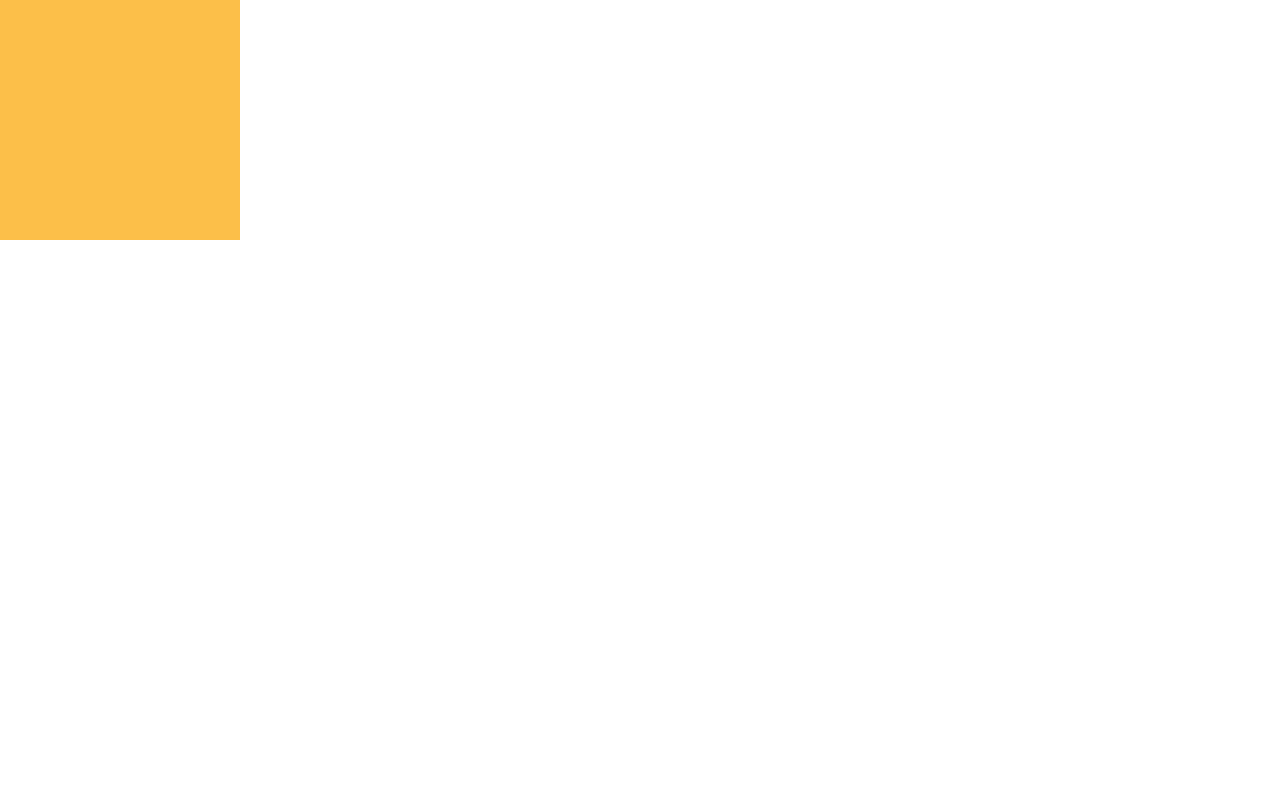
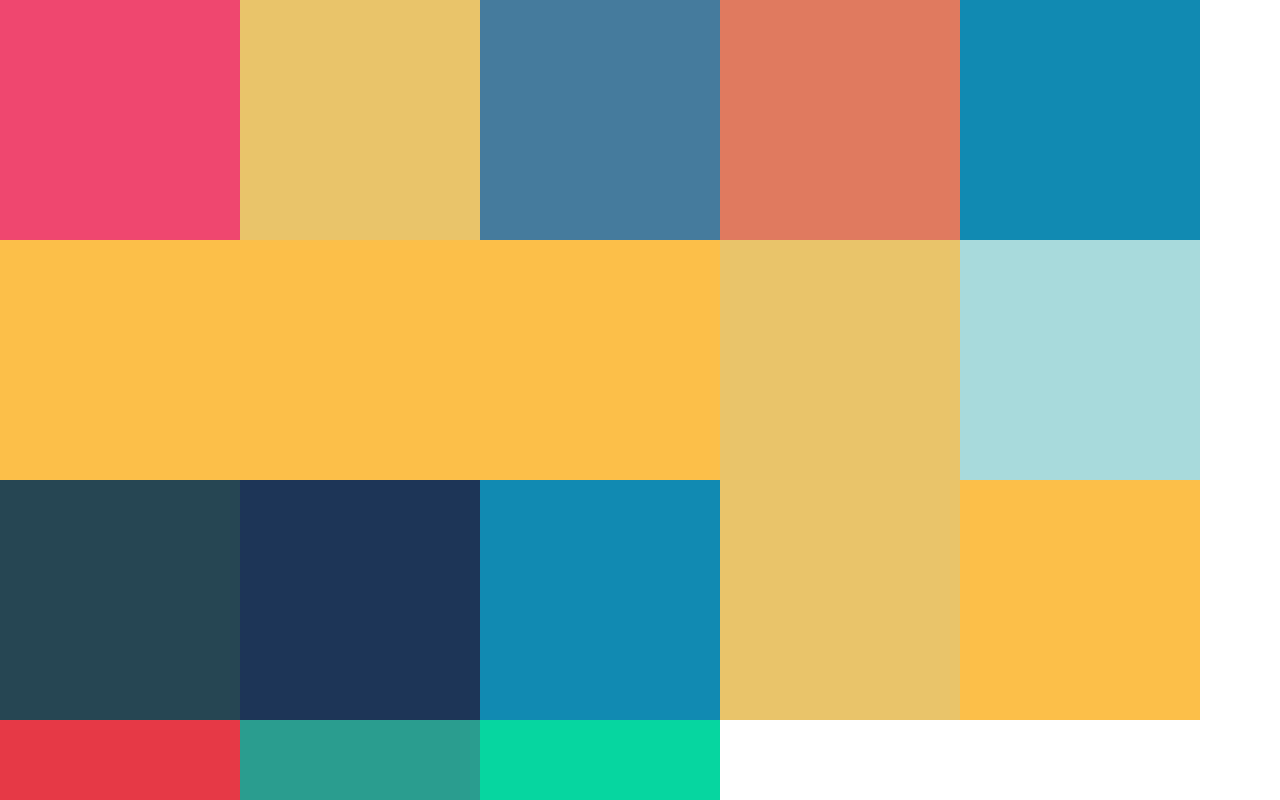
Before and after one commit to sunmengyue/color-box, a React (Create React App) app: page / in a window 1280 px wide. Shown: the top 800 px of the page. Built offline with nearby package versions, Linux system fonts and the light colour scheme.

Commit message:
add helper function to generate random color

```diff
--- a/src/BoxContainer.css
+++ b/src/BoxContainer.css
@@ -1,6 +1,5 @@
-.Box-container {
+.BoxContainer {
   display: flex;
   flex-wrap: wrap;
-  justify-content: center;
   align-items: center;
 }
--- a/src/BoxesContainer.js
+++ b/src/BoxesContainer.js
@@ -3,10 +3,13 @@ import "./BoxContainer.css";
 import SmallBox from "./SmallBox";
 
 class BoxesContainer extends Component {
+  static defaultProps = { numOfColors: Array.from({ length: 18 }) };
   render() {
     return (
       <div className="BoxContainer">
-        <SmallBox />
+        {this.props.numOfColors.map((c) => {
+          return <SmallBox />;
+        })}
       </div>
     );
   }
--- a/src/SmallBox.js
+++ b/src/SmallBox.js
@@ -1,5 +1,6 @@
 import React, { Component } from "react";
 import "./SmallBox.css";
+import { generateRandomColor } from "./generateRandomColor";
 
 class SmallBox extends Component {
   static defaultProps = {
@@ -29,9 +30,7 @@ class SmallBox extends Component {
 
   generateColor() {
     this.setState({
-      color: this.props.colorPalettes[
-        Math.floor(Math.random() * this.props.colorPalettes.length)
-      ],
+      color: generateRandomColor(this.props.colorPalettes),
     });
   }
 
@@ -44,7 +43,9 @@ class SmallBox extends Component {
       <div
         className="SmallBox"
         onClick={this.handleClick}
-        style={{ backgroundColor: `${this.state.color}` }}
+        style={{
+          backgroundColor: `${generateRandomColor(this.props.colorPalettes)}`,
+        }}
       ></div>
     );
   }
--- /dev/null
+++ b/src/generateRandomColor.js
@@ -0,0 +1,5 @@
+function generateRandomColor(arr) {
+  return arr[Math.floor(Math.random() * arr.length)];
+}
+
+export { generateRandomColor };
```
